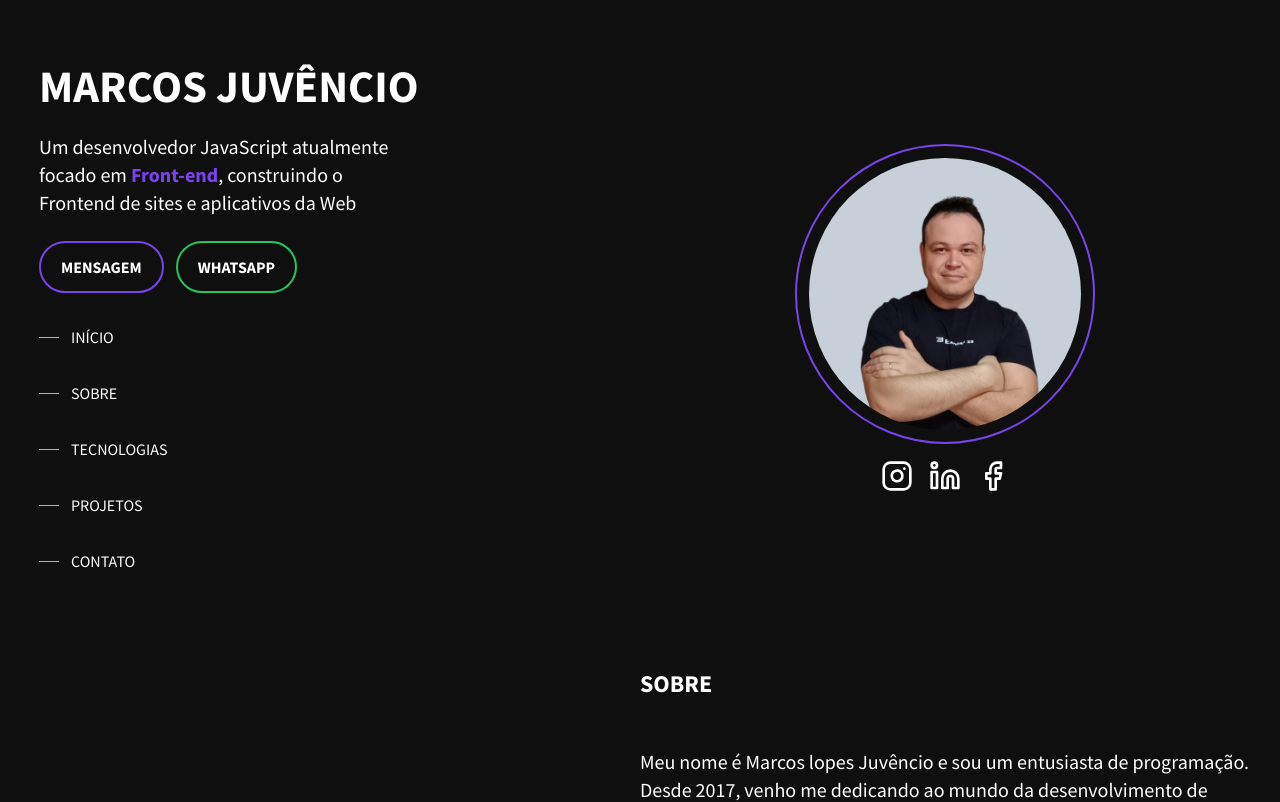
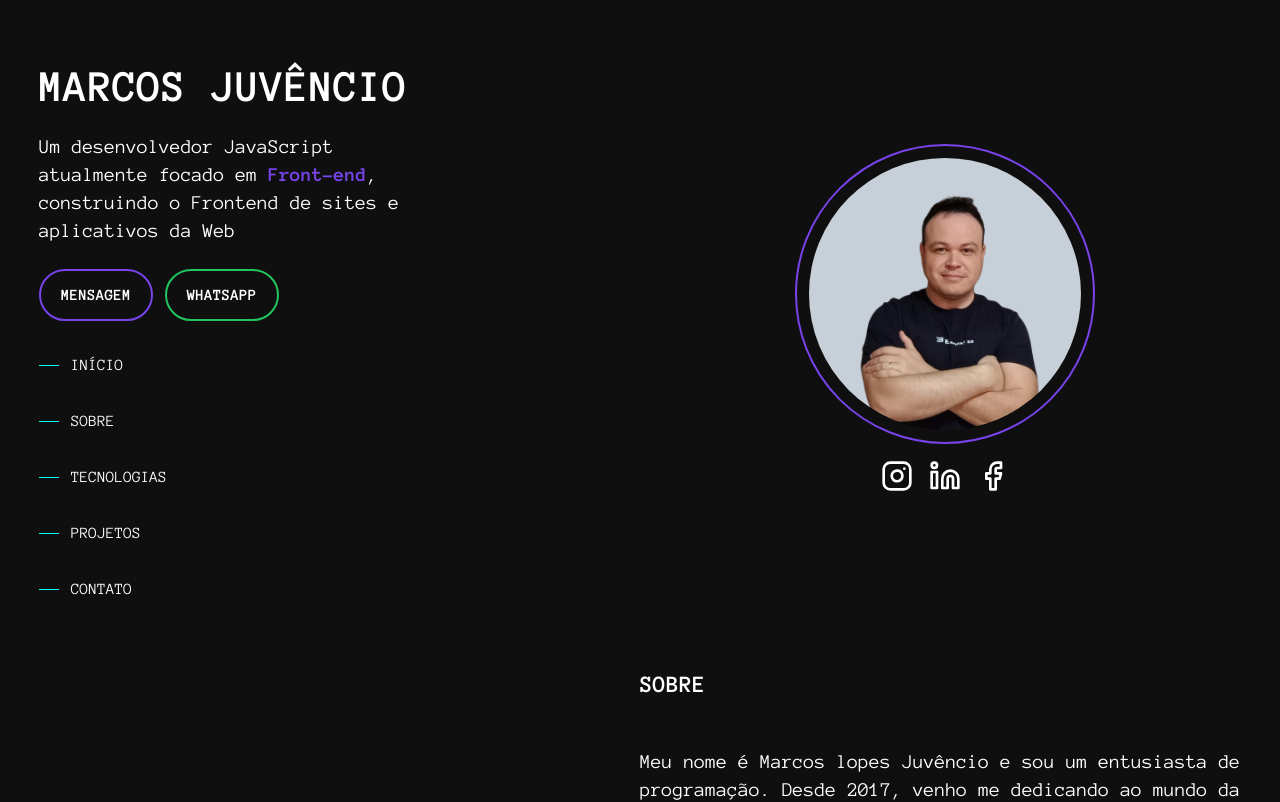
Before and after one commit to devbymarcos/marcoslopes.dev, a Next.js app: page / in a window 1280 px wide. Shown: the top 802 px of the page. Built offline with nearby package versions, Linux system fonts and the light colour scheme.

Commit message:
feat: nextjs14 installed

```diff
--- a/jsconfig.json
+++ b/jsconfig.json
@@ -1,7 +1,7 @@
 {
   "compilerOptions": {
     "paths": {
-      "@/*": ["./*"]
+      "@/*": ["./src/*"]
     }
   }
 }
--- a/src/app/fonts.js
+++ b/src/app/fonts.js
@@ -1,11 +1,11 @@
-import { Source_Sans_Pro, Fira_Mono } from "next/font/google";
+import { Anonymous_Pro, Orbitron } from "next/font/google";
 
-export const source = Source_Sans_Pro({
+export const anonymousPro = Anonymous_Pro({
   weight: ["400", "700"],
   subsets: ["latin"],
 });
 
-export const fira_mono = Fira_Mono({
+export const orbitron = Orbitron({
   weight: ["400", "700"],
   subsets: ["latin"],
 });
--- a/src/app/home/Home.js
+++ b/src/app/home/Home.js
@@ -1,4 +1,3 @@
-import { source, fira_mono } from "@/app/fonts";
 import Link from "next/link";
 import Nav from "@/components/menu/Nav";
 
@@ -8,13 +7,11 @@ export default function Home() {
       <section className=" md:fixed w-[400px]  px-2 gap-3 pt-16  ">
         <div className="  ">
           <h1
-            className={`text-white text-5xl md:text-[45px] font-black uppercase  ${source.className}`}
+            className={`text-white text-5xl md:text-[45px] font-black uppercase `}
           >
             Marcos Juvêncio
           </h1>
-          <p
-            className={`${source.className} text-white text-xl md:text-[20px]   my-6 leading-7`}
-          >
+          <p className={` text-white text-xl md:text-[20px]   my-6 leading-7`}>
             Um desenvolvedor JavaScript atualmente focado em{" "}
             <span className="text-color-purple font-bold  ">Front-end</span>,
             construindo o Frontend de sites e aplicativos da Web
--- a/src/app/layout.js
+++ b/src/app/layout.js
@@ -1,6 +1,6 @@
 import "./globals.css";
 
-import { source } from "@/app/fonts";
+import { anonymousPro } from "@/app/fonts";
 
 export const metadata = {
   title: "Marcos juvêncio | javascript developer",
@@ -25,7 +25,7 @@ export const metadata = {
 export default function RootLayout({ children }) {
   return (
     <html lang="pt-Br">
-      <body className={`${source.className} h-screen bg-color-primary`}>
+      <body className={`${anonymousPro.className} h-screen bg-color-primary`}>
         <div className="main">{children}</div>
       </body>
     </html>
```
